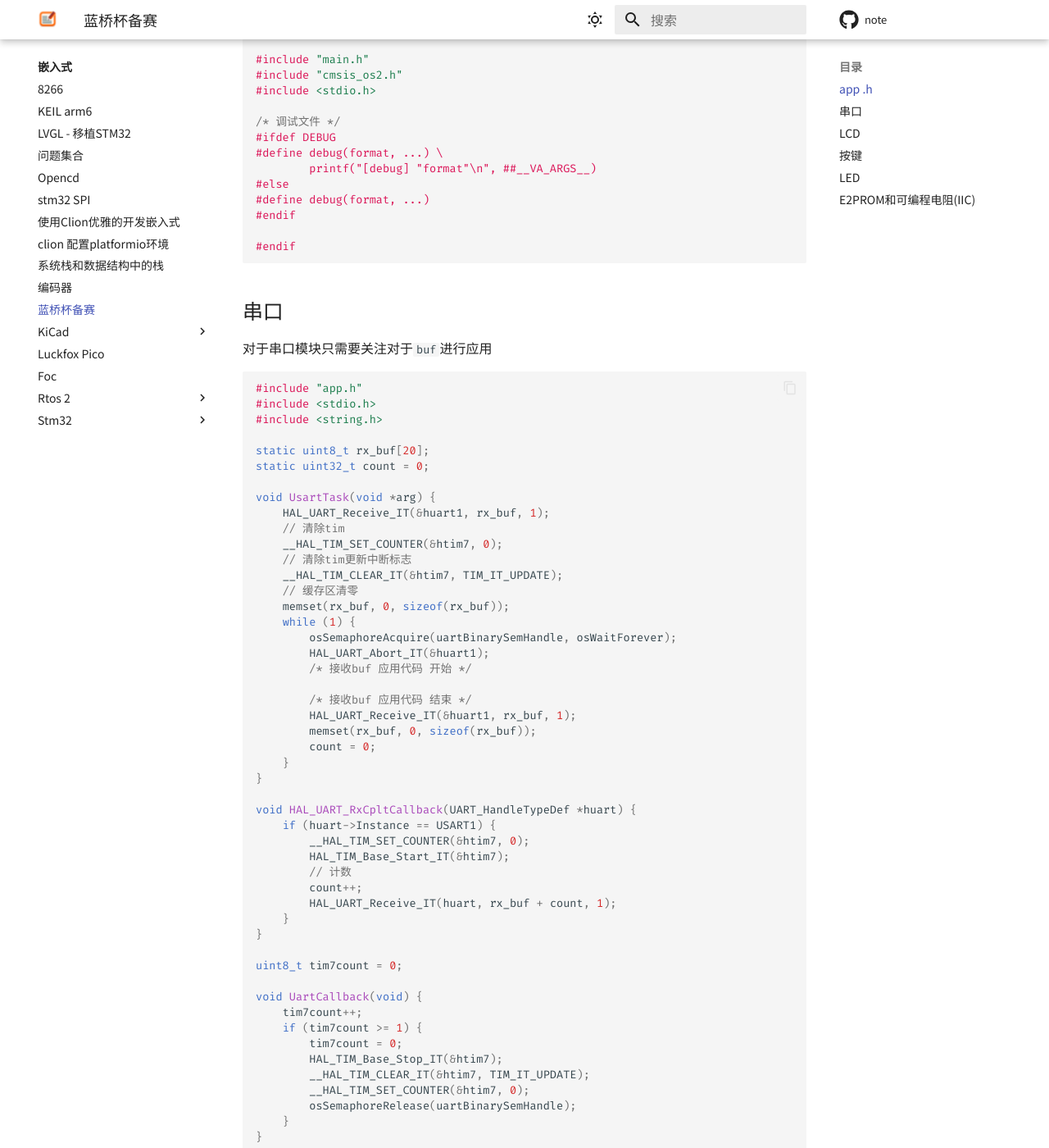
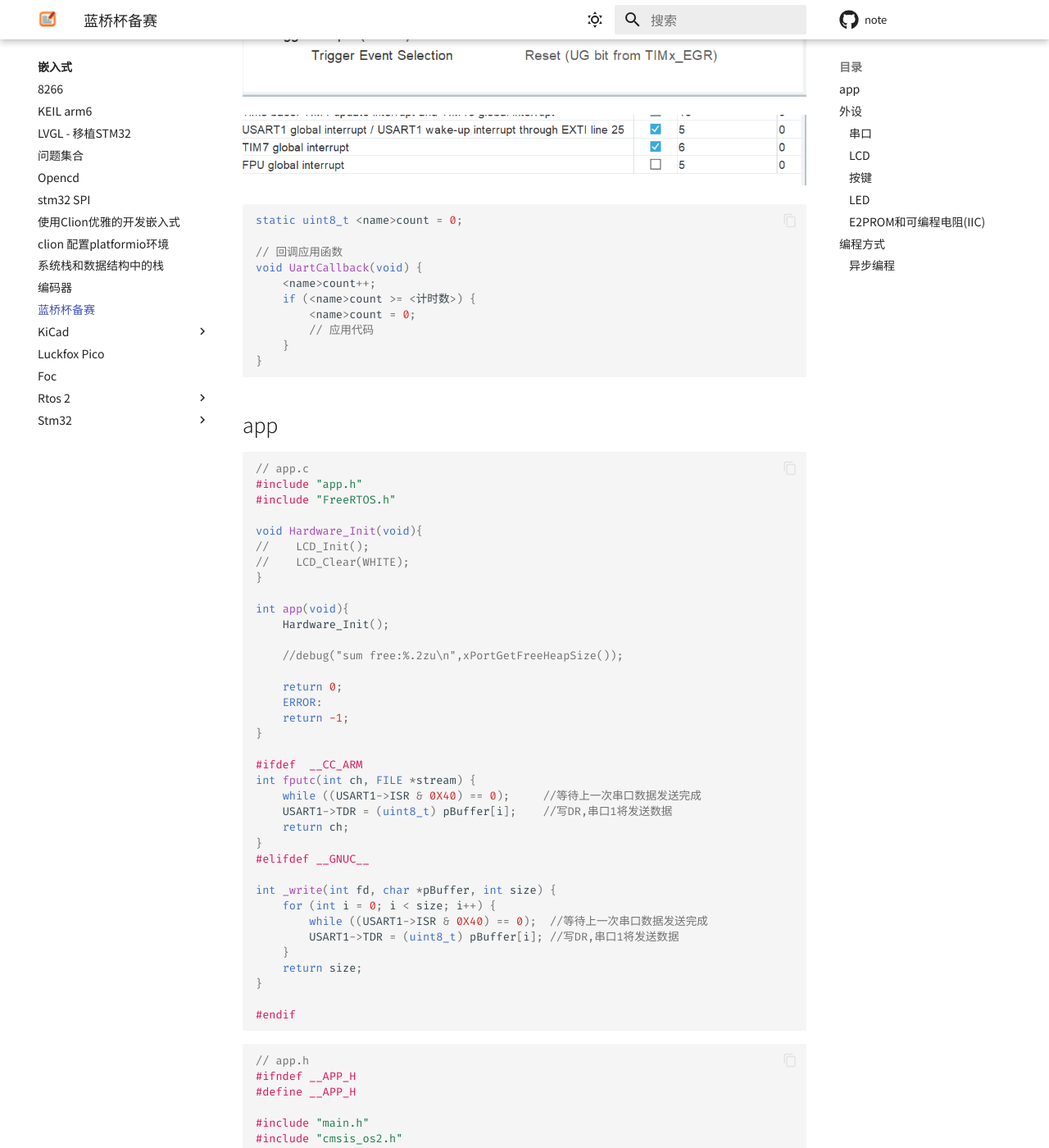
Before and after one commit to paopaozhi/note, an MkDocs documentation site: the page built from docs/嵌入式/蓝桥杯备赛.md, in a window 1280 px wide and 1400 px high, scrolled down 1193 px. Shown: the whole window at 82% size. Built offline with MkDocs 1.6.1 and Material for MkDocs 9.7.7, drawn with Linux system fonts in a browser that asks for light colours; some of the changed text lies outside the part shown.

Commit message:
update docs

````diff
--- a/docs/嵌入式/蓝桥杯备赛.md
+++ b/docs/嵌入式/蓝桥杯备赛.md
@@ -21,22 +21,66 @@
 
 由于比赛限制，无法重写硬件定时器，对硬件定时器进行代码层面规范
 
+![image-20240329210804533](${figures}/image-20240329210804533.png)
+
+![image-20240329210824590](${figures}/image-20240329210824590.png)
+
 ```c
-static uint8_t tim7count = 0;
+static uint8_t <name>count = 0;
 
 // 回调应用函数
 void UartCallback(void) {
-    tim7count++;
-    if (tim7count >= 1) {
-        tim7count = 0;
+    <name>count++;
+    if (<name>count >= <计时数>) {
+        <name>count = 0;
         // 应用代码
     }
 }
 ```
 
-## app .h
+## app
 
 ```c
+// app.c
+#include "app.h"
+#include "FreeRTOS.h"
+
+void Hardware_Init(void){
+//    LCD_Init();
+//    LCD_Clear(WHITE);
+}
+
+int app(void){
+    Hardware_Init();
+
+    //debug("sum free:%.2zu\n",xPortGetFreeHeapSize());
+
+    return 0;
+    ERROR:
+    return -1;
+}
+
+#ifdef  __CC_ARM
+int fputc(int ch, FILE *stream) {
+    while ((USART1->ISR & 0X40) == 0);     //等待上一次串口数据发送完成
+    USART1->TDR = (uint8_t) pBuffer[i];    //写DR,串口1将发送数据
+    return ch;
+}
+#elifdef __GNUC__
+
+int _write(int fd, char *pBuffer, int size) {
+    for (int i = 0; i < size; i++) {
+        while ((USART1->ISR & 0X40) == 0);  //等待上一次串口数据发送完成
+        USART1->TDR = (uint8_t) pBuffer[i]; //写DR,串口1将发送数据
+    }
+    return size;
+}
+
+#endif
+```
+
+```c
+// app.h
 #ifndef __APP_H
 #define __APP_H
 
@@ -55,7 +99,9 @@ void UartCallback(void) {
 #endif
 ```
 
-## 串口
+## 外设
+
+### 串口
 
 对于串口模块只需要关注对于`buf`进行应用
 
@@ -111,7 +157,7 @@ void UartCallback(void) {
 }
 ```
 
-## LCD
+### LCD
 
 改写`LCD`显示字符串
 
@@ -132,7 +178,7 @@ void LCD_StringLine(uint8_t Line, uint8_t x,uint8_t *ptr)
 }
 ```
 
-## 按键
+### 按键
 
 - 扫描按键线程
 - 使用软件定时器判断
@@ -245,7 +291,7 @@ void LcdSwitchCallback(void *arg) {
 }
 ```
 
-## LED
+### LED
 
 ```c
 #define LD_GPIO     GPIOC
@@ -285,7 +331,7 @@ void LedWrite(Led_Id id, GPIO_PinState pin_state) {
 }
 ```
 
-## E2PROM和可编程电阻(IIC)
+### E2PROM和可编程电阻(IIC)
 
 由于蓝桥杯得板子没法使用硬件IIC，所以，只能使用软件IIC
 
@@ -336,3 +382,11 @@ uint8_t At24c02_Read_Byte(uint16_t addr, uint8_t* read_buf)
 	I2CStop();
 }
 ```
+
+## 编程方式
+
+### 异步编程
+
+> [!CAUTION]
+>
+> 备注
````
Also changed, not shown: other parts of docs/嵌入式/蓝桥杯备赛.md (+1 -1 lines), docs/嵌入式/${figures}/image-20240329210804533.png (added), docs/嵌入式/${figures}/image-20240329210824590.png (added).
